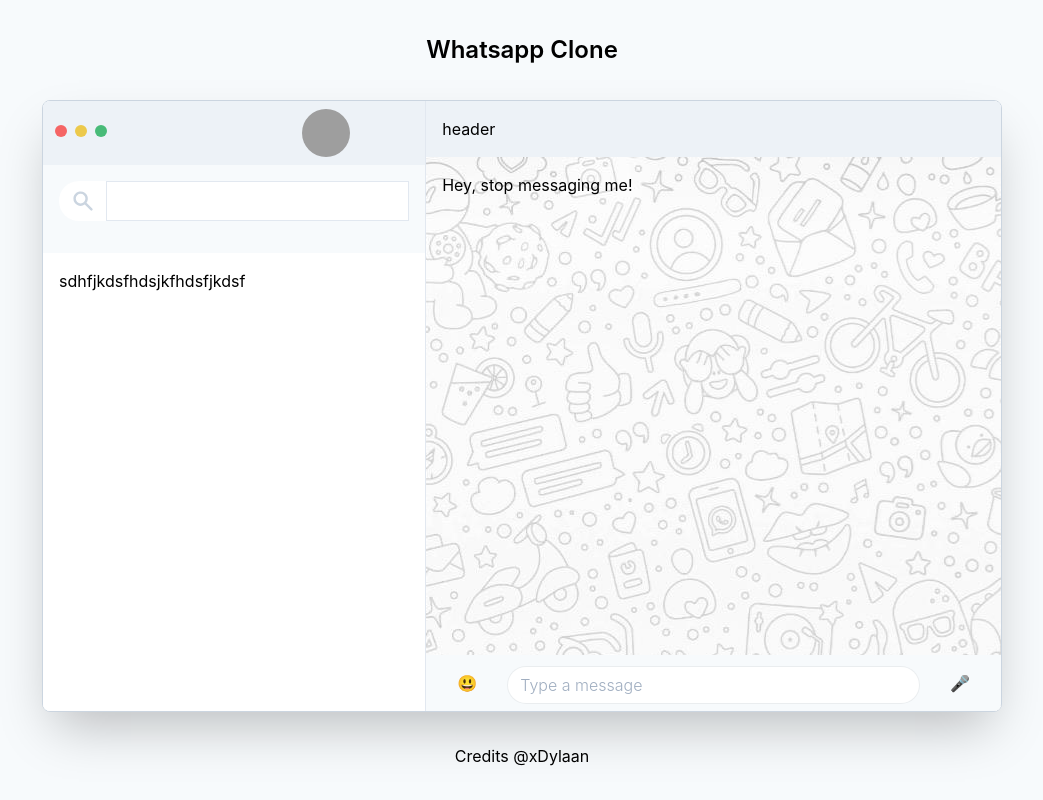
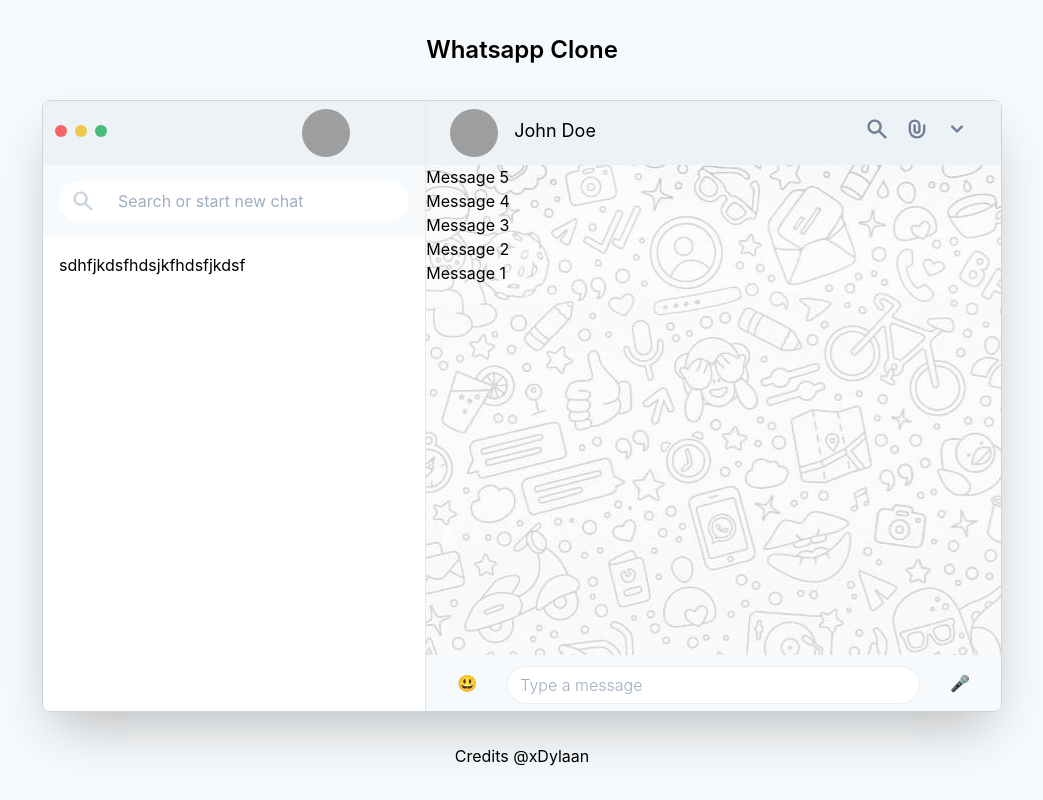
Before and after one commit to toniramon/whatsapp_clone_react_tailwindcss, a React (Create React App) app: page / in a window 1280 px wide. Shown: the whole page, without its empty margins (118-1161 px from the left). Built offline with nearby package versions, Linux system fonts and the light colour scheme; grey boxes are pictures that could not be loaded.

Commit message:
added icons, header and messages

```diff
--- a/src/App.js
+++ b/src/App.js
@@ -27,25 +27,26 @@
           </div>
           <div className="h-full">
             <div className="p-4">
-              <div class="flex flex-wrap items-stretch w-full mb-4 relative">
-                <div class="flex -mr-px">
-                  <span class="flex rounded-full items-center leading-normal text-gray-400 bg-white rounded-r-none px-3 whitespace-no-wrap">
+              <div className="flex flex-wrap items-stretch w-full relative">
+                <div className="flex -mr-px">
+                  <span className="flex rounded-full items-center leading-normal text-gray-600 bg-white rounded-r-none px-3 whitespace-no-wrap">
                     <svg
                       viewBox="0 0 20 20"
                       fill="currentColor"
-                      class="search w-6 h-6"
+                      className="search w-6 h-6 text-gray-400"
                     >
                       <path
-                        fill-rule="evenodd"
+                        fillRule="evenodd"
                         d="M8 4a4 4 0 100 8 4 4 0 000-8zM2 8a6 6 0 1110.89 3.476l4.817 4.817a1 1 0 01-1.414 1.414l-4.816-4.816A6 6 0 012 8z"
-                        clip-rule="evenodd"
+                        clipRule="evenodd"
                       ></path>
                     </svg>
                   </span>
                 </div>
                 <input
                   type="text"
-                  class="flex-shrink flex-grow flex-auto leading-normal w-px flex-1 border h-10 border-grey-light px-3 relative"
+                  className="flex-shrink flex-grow flex-auto focus:outline-none leading-normal w-px h-10 px-3 relative rounded-full rounded-l-none"
+                  placeholder="Search or start new chat"
                 />
               </div>
             </div>
@@ -53,12 +54,68 @@
           </div>
         </div>
         <div className="bg-gray-100 w-3/5 h-full relative">
-          <div className="bg-gray-200 p-4">header</div>
+          <div className="bg-gray-200 flex flex-row p-2">
+            <div className="flex flex-row w-1/2 text-left">
+              <img
+                src="https://images.unsplash.com/photo-1498551172505-8ee7ad69f235?ixlib=rb-1.2.1&ixid=eyJhcHBfaWQiOjEyMDd9&auto=format&fit=facearea&facepad=4&w=256&h=256&q=60"
+                alt="imagen"
+                className="rounded-full h-12 w-12 ml-4"
+              />
+              <span className="pt-2 ml-4 text-lg text-left">John Doe</span>
+            </div>
+            <div className="flex flex-row w-1/2 justify-end pr-4">
+              <div className="p-2">
+                <svg
+                  viewBox="0 0 20 20"
+                  fill="currentColor"
+                  class="search w-6 h-6 text-gray-600"
+                >
+                  <path
+                    fill-rule="evenodd"
+                    d="M8 4a4 4 0 100 8 4 4 0 000-8zM2 8a6 6 0 1110.89 3.476l4.817 4.817a1 1 0 01-1.414 1.414l-4.816-4.816A6 6 0 012 8z"
+                    clip-rule="evenodd"
+                  ></path>
+                </svg>
+              </div>
+              <div className="p-2">
+                <svg
+                  viewBox="0 0 20 20"
+                  fill="currentColor"
+                  class="search w-6 h-6 text-gray-600"
+                >
+                  <path
+                    fill-rule="evenodd"
+                    d="M8 4a3 3 0 00-3 3v4a5 5 0 0010 0V7a1 1 0 112 0v4a7 7 0 11-14 0V7a5 5 0 0110 0v4a3 3 0 11-6 0V7a1 1 0 012 0v4a1 1 0 102 0V7a3 3 0 00-3-3z"
+                    clip-rule="evenodd"
+                  ></path>
+                </svg>
+              </div>
+              <div className="p-2">
+                <svg
+                  viewBox="0 0 20 20"
+                  fill="currentColor"
+                  class="search w-6 h-6 text-gray-600"
+                >
+                  <path
+                    fill-rule="evenodd"
+                    d="M5.293 7.293a1 1 0 011.414 0L10 10.586l3.293-3.293a1 1 0 111.414 1.414l-4 4a1 1 0 01-1.414 0l-4-4a1 1 0 010-1.414z"
+                    clip-rule="evenodd"
+                  ></path>
+                </svg>
+              </div>
+            </div>
+          </div>
           <div
             className="h-full"
             style={{ backgroundImage: `url(${palette})` }}
           >
-            <div className="p-4">Hey, stop messaging me!</div>
+            <div className="flex flex-col-reverse w-full">
+              <div>Message 1</div>
+              <div>Message 2</div>
+              <div>Message 3</div>
+              <div>Message 4</div>
+              <div>Message 5</div>
+            </div>
             <div className="absolute flex flex-row bottom-0 w-full bg-gray-100 h-14">
               <div className="w-2/12 pt-4 text-center">
                 {" "}
```
